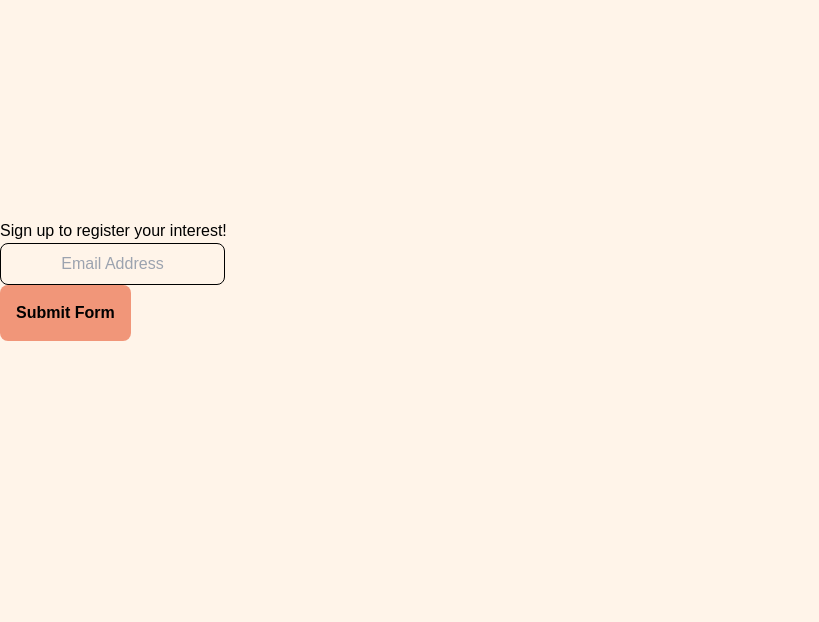
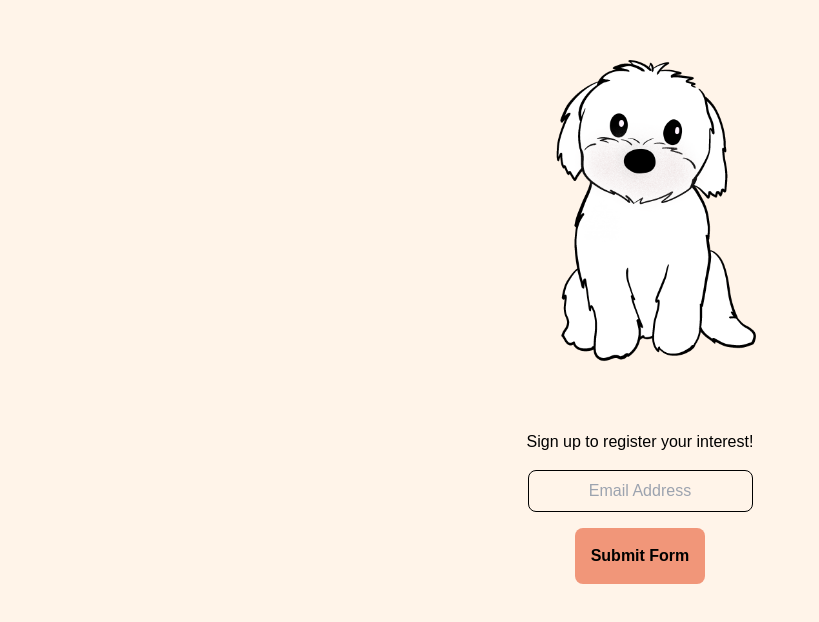
Before and after one commit to dj24/sync-the-city-2023-next, a Next.js app: page /sign_up_form in a window 1280 px wide. Shown: the part 120-742 px from the top of the page, without its empty margins (0-819 px from the left). Built offline with nearby package versions, Linux system fonts and the light colour scheme; a web font is replaced by a local one.

Commit message:
update form styles

```diff
--- a/pages/sign_up_form.js
+++ b/pages/sign_up_form.js
@@ -1,4 +1,5 @@
 import Link from "next/link";
+import Image from "next/image";
 
 export default function Sign_up_form() {
   return (
@@ -11,16 +12,21 @@ export default function Sign_up_form() {
         height: "100vh",
       }}
     >
-      <div className="container">
+      <div className="container flex flex-col items-center gap-4">
+        <Image
+          width={400}
+          height={400}
+          src="/buddylogo.png"
+          alt={"buddy"}
+          className="-mb-16 -mt-16"
+        />
         <h1>Sign up to register your interest!</h1>
         <form
           target="_blank"
           action="https://formsubmit.co/syncthecitysignup@gmail.com"
           method="POST"
+          className="flex flex-col items-center gap-4"
         >
-          <div className="form-group">
-            <div className="form-row">
-              <div className="col">
           <input
             type="email"
             name="email"
@@ -28,9 +34,6 @@ export default function Sign_up_form() {
             placeholder="Email Address"
             required
           />
-              </div>
-            </div>
-          </div>
           <div>
             <button className="flex-1 py-4">Submit Form</button>
             {/*<button type="Continue" className="btn btn-lg btn-dark btn-block bg-red-300">*/}
```
Lines whose indentation alone changed are shown as unchanged.
